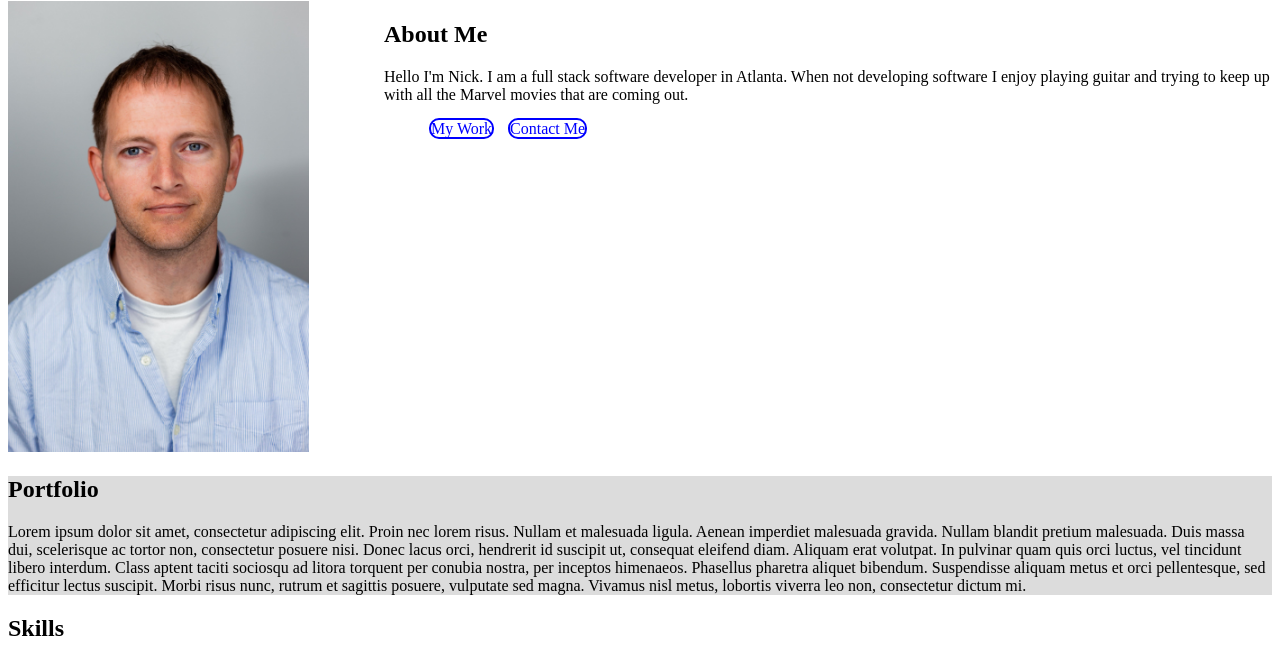
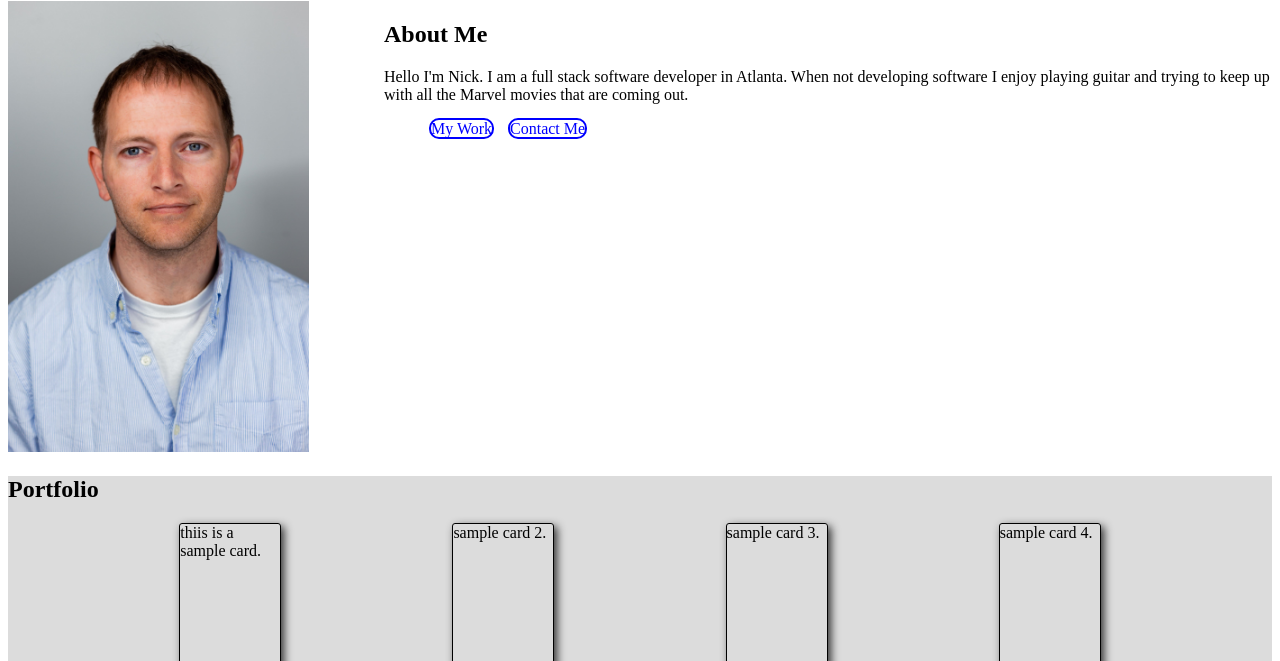
Before and after one commit to NickWilsonDev/Portfolio, a plain HTML site: page index.html in a window 1280 px wide. Shown: the part 37-698 px from the top of the page. Drawn offline with nearby package versions, Linux system fonts and the light colour scheme.

Commit message:
added cards to portfolio section

```diff
--- a/index.html
+++ b/index.html
@@ -53,7 +53,21 @@
     <section id="portfolio">
         <div class="container">
             <h2>Portfolio</h2>
-            <p>Lorem ipsum dolor sit amet, consectetur adipiscing elit. Proin nec lorem risus. Nullam et malesuada ligula. Aenean imperdiet malesuada gravida. Nullam blandit pretium malesuada. Duis massa dui, scelerisque ac tortor non, consectetur posuere nisi. Donec lacus orci, hendrerit id suscipit ut, consequat eleifend diam. Aliquam erat volutpat. In pulvinar quam quis orci luctus, vel tincidunt libero interdum. Class aptent taciti sociosqu ad litora torquent per conubia nostra, per inceptos himenaeos. Phasellus pharetra aliquet bibendum. Suspendisse aliquam metus et orci pellentesque, sed efficitur lectus suscipit. Morbi risus nunc, rutrum et sagittis posuere, vulputate sed magna. Vivamus nisl metus, lobortis viverra leo non, consectetur dictum mi.</p>
+            <div class="card-container">
+                <div class="card">
+                    thiis is a sample card.
+                </div>
+                <div class="card">
+                     sample card 2.
+                </div>
+                <div class="card">
+                    sample card 3.
+                </div>
+                <div class="card">
+                    sample card 4.
+                </div>
+
+            </div>
         </div>
     </section>
     <!------------------  Skills Section ------------------------------->
--- a/styles.css
+++ b/styles.css
@@ -1,4 +1,26 @@
 /* styles.css */
+.card-container {
+    display: flex;
+    flex-direction: row;
+    justify-content: space-evenly;
+}
+
+.card {
+    height: 150px;
+    width: 100px;
+    border: 1px solid black;
+    border-radius: 3px;
+    box-shadow: .2em .2em .5em #333;
+    transition: all 1s;
+}
+
+.card:hover {
+    transform: translateY(-10px);
+    height: 150px;
+    width: 100px;
+    border: 1px solid #1a57ba;
+    box-shadow: .3em .3em .6em #528ff2;
+}
 
 html {
     scroll-behavior: smooth;
@@ -43,6 +65,9 @@ a {
     border-radius: 10px;
 }
 
+.shortcut-button:hover {
+    background-color: black;
+}
 
 #navbar {
  /*   top: 0;
```
